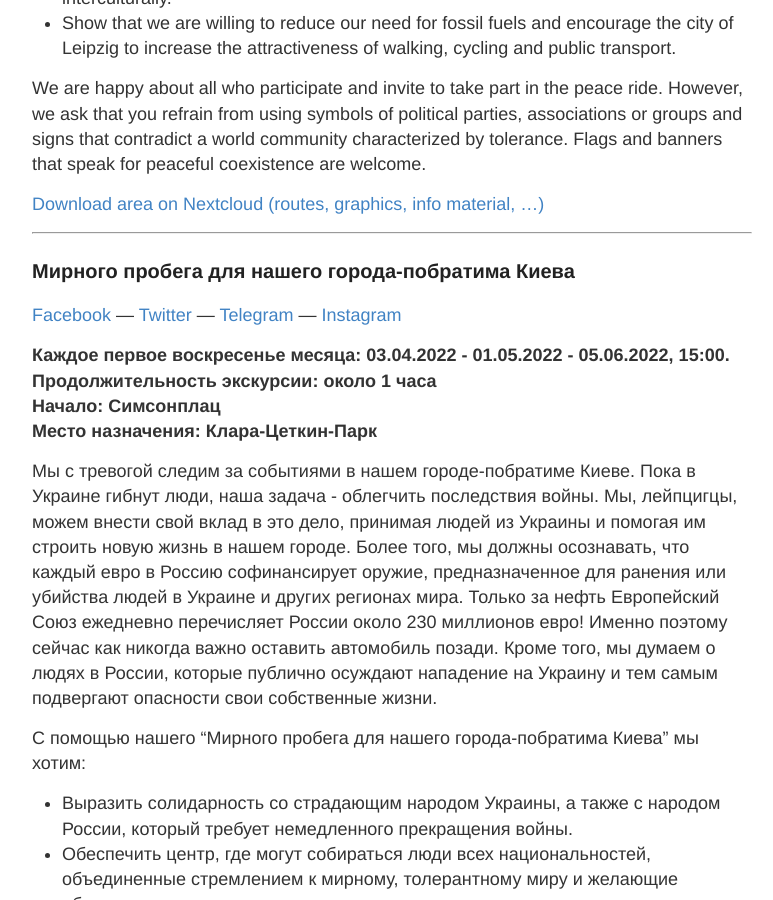
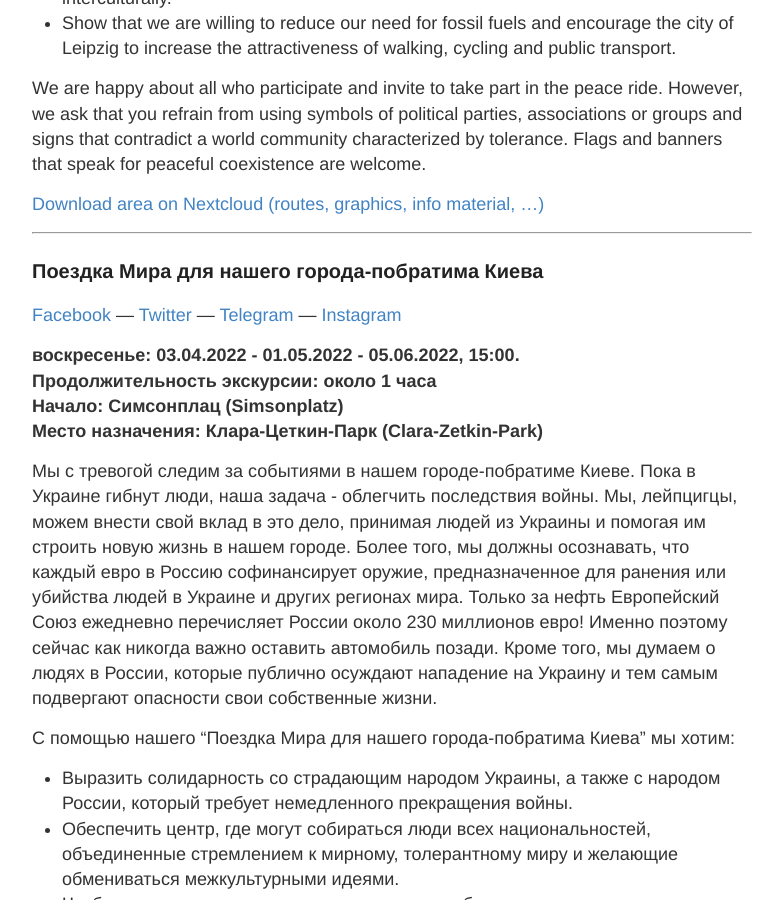
Before and after one commit to s4f-leipzig/s4f-leipzig.github.io, a Jekyll site: the page built from Friedensfahrt.md, in a window 1280 px wide and 900 px high, scrolled down 2941 px. Shown: the whole window, without its empty margins (248-1021 px from the left). Built offline with Jekyll 4.4.1, drawn with Linux system fonts in a browser that asks for light colours.

Commit message:
Update Friedensfahrt.md

```diff
--- a/Friedensfahrt.md
+++ b/Friedensfahrt.md
@@ -97,21 +97,21 @@ We are happy about all who participate and invite to take part in the peace ride
 
 <hr>
 
-<h3 id="russisch">Мирного пробега для нашего города-побратима Киева</h3>
+<h3 id="russisch">Поездка Mира для нашего города-побратима Киева</h3>
 
 <a href="https://www.facebook.com/FriedensfahrtLeipzig">Facebook</a> ---
 <a href="https://twitter.com/FriedensfahrtLE">Twitter</a> ---
 <a href="t.me/FriedensfahrtLeipzig">Telegram</a> ---
 <a href="https://www.instagram.com/friedensfahrtleipzig/">Instagram</a>
 
-<b>Каждое первое воскресенье месяца: 03.04.2022 - 01.05.2022 - 05.06.2022, 15:00.<br>
+<b>воскресенье: 03.04.2022 - 01.05.2022 - 05.06.2022, 15:00.<br>
 Продолжительность экскурсии: около 1 часа<br>
-Начало: Симсонплац<br>
-Место назначения: Клара-Цеткин-Парк</b>
+Начало: Симсонплац (Simsonplatz)<br>
+Место назначения: Клара-Цеткин-Парк (Clara-Zetkin-Park)</b>
 
 Мы с тревогой следим за событиями в нашем городе-побратиме Киеве. Пока в Украине гибнут люди, наша задача - облегчить последствия войны. Мы, лейпцигцы, можем внести свой вклад в это дело, принимая людей из Украины и помогая им строить новую жизнь в нашем городе. Более того, мы должны осознавать, что каждый евро в Россию софинансирует оружие, предназначенное для ранения или убийства людей в Украине и других регионах мира. Только за нефть Европейский Союз ежедневно перечисляет России около 230 миллионов евро! Именно поэтому сейчас как никогда важно оставить автомобиль позади. Кроме того, мы думаем о людях в России, которые публично осуждают нападение на Украину и тем самым подвергают опасности свои собственные жизни.
 
-С помощью нашего "Мирного пробега для нашего города-побратима Киева" мы хотим:
+С помощью нашего "Поездка Mира для нашего города-побратима Киева" мы хотим:
 <ul>
 <li>Выразить солидарность со страдающим народом Украины, а также с народом России, который требует немедленного прекращения войны.</li>
 <li>Обеспечить центр, где могут собираться люди всех национальностей, объединенные стремлением к мирному, толерантному миру и желающие обмениваться межкультурными идеями.</li>
```
